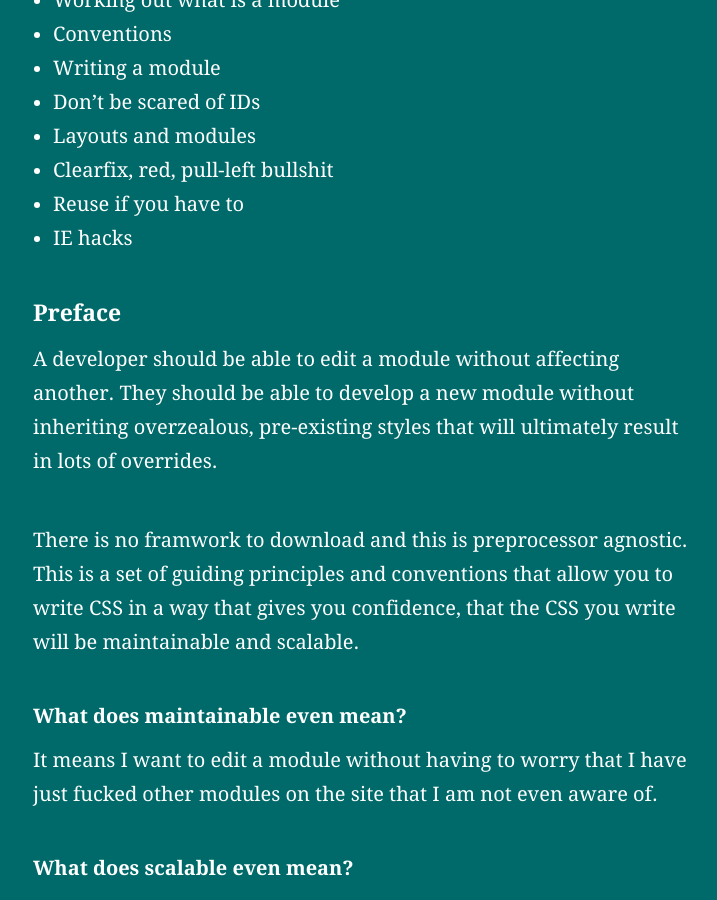
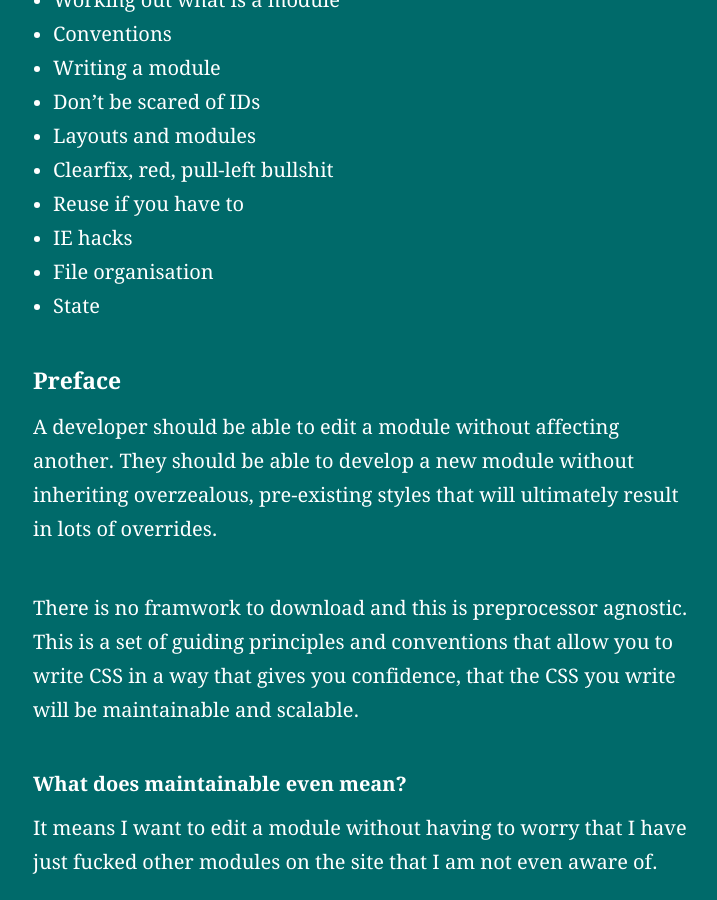
Before and after one commit to adamsilver/maintainablecss.com-jekyll, a Jekyll site: the page built from index.md, in a window 1280 px wide and 900 px high, scrolled down 453 px. Shown: the whole window, without its empty margins (277-994 px from the left). Built offline with Jekyll 4.4.1, drawn with Linux system fonts in a browser that asks for light colours.

Commit message:
Last notes for now

```diff
--- a/index.md
+++ b/index.md
@@ -20,6 +20,8 @@ Warning: this is not even close to complete. I am commiting to live as I go. Who
 - Clearfix, red, pull-left bullshit
 - Reuse if you have to
 - IE hacks
+- File organisation
+- State
 
 ## Preface
 
```
Also changed, not shown: 2 other files.
